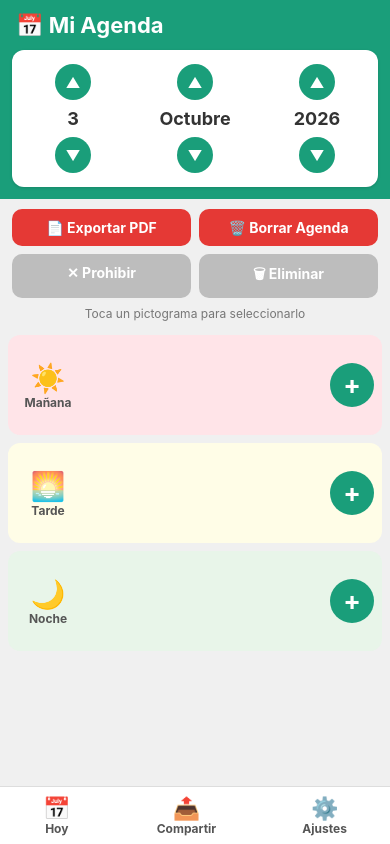
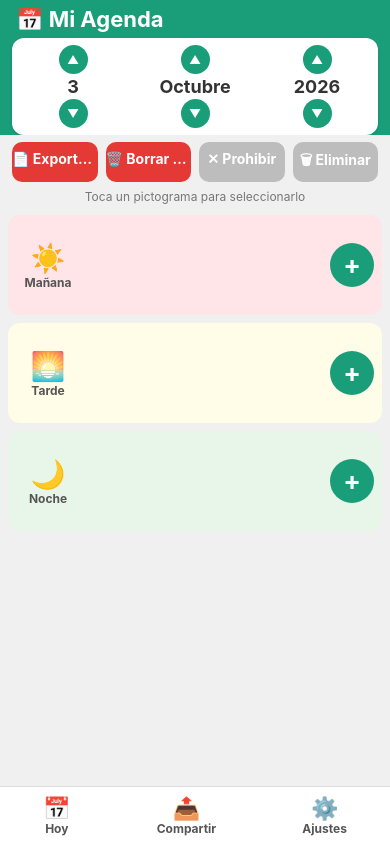
Before and after one commit to JorgesJ/AgendaPicto, a React Native app: screen / in a window 390 px wide. Built offline with nearby package versions, Linux system fonts and the light colour scheme; what expo-file-system would draw is missing.

Commit message:
Cabecera 25% y botones en una fila

```diff
--- a/src/components/DateSelector.tsx
+++ b/src/components/DateSelector.tsx
@@ -8,12 +8,13 @@ interface Props {
   month: number;
   year: number;
   onChange: (part: 'day' | 'month' | 'year', delta: number) => void;
+  height?: number;
 }
 
-function Arrow({ dir, onPress, size }: { dir: 'up' | 'down'; onPress: () => void; size: number }) {
+function Arrow({ dir, onPress, size, margin = 4 }: { dir: 'up' | 'down'; onPress: () => void; size: number; margin?: number }) {
   return (
     <TouchableOpacity
-      style={[styles.arrow, { width: size, height: size, borderRadius: size / 2 }]}
+      style={[styles.arrow, { width: size, height: size, borderRadius: size / 2, marginVertical: margin }]}
       onPress={onPress}
     >
       <Text style={[styles.arrowText, { fontSize: size * 0.4 }]}>{dir === 'up' ? '▲' : '▼'}</Text>
@@ -21,28 +22,37 @@ function Arrow({ dir, onPress, size }: { dir: 'up' | 'down'; onPress: () => void
   );
 }
 
-export default function DateSelector({ day, month, year, onChange }: Props) {
+export default function DateSelector({ day, month, year, onChange, height }: Props) {
   const { s } = useScale();
-  const arrowSize = s(36, 52);
-  const valueFontSize = s(18, 26);
-  const marginV = s(4, 8);
+  const compact = height !== undefined;
+  const arrowSize = compact ? Math.max(20, Math.floor((height - 16) / 2.75)) : s(36, 52);
+  const valueFontSize = compact ? Math.round(arrowSize * 0.62) : s(18, 26);
+  const marginV = compact ? 0 : s(4, 8);
+  const am = compact ? 2 : 4;
 
   return (
-    <View style={[styles.card, { paddingVertical: s(10, 16), marginHorizontal: s(12, 20), marginBottom: s(12, 16) }]}>
+    <View
+      style={[
+        styles.card,
+        compact
+          ? { height, paddingVertical: 4, marginHorizontal: s(12, 20), marginBottom: 0, alignItems: 'center' }
+          : { paddingVertical: s(10, 16), marginHorizontal: s(12, 20), marginBottom: s(12, 16) },
+      ]}
+    >
       <View style={styles.column}>
-        <Arrow dir="up" onPress={() => onChange('day', 1)} size={arrowSize} />
+        <Arrow dir="up" onPress={() => onChange('day', 1)} size={arrowSize} margin={am} />
         <Text style={[styles.value, { fontSize: valueFontSize, marginVertical: marginV }]}>{day}</Text>
-        <Arrow dir="down" onPress={() => onChange('day', -1)} size={arrowSize} />
+        <Arrow dir="down" onPress={() => onChange('day', -1)} size={arrowSize} margin={am} />
       </View>
       <View style={styles.column}>
-        <Arrow dir="up" onPress={() => onChange('month', 1)} size={arrowSize} />
+        <Arrow dir="up" onPress={() => onChange('month', 1)} size={arrowSize} margin={am} />
         <Text style={[styles.value, { fontSize: valueFontSize, marginVertical: marginV }]}>{MESES[month - 1]}</Text>
-        <Arrow dir="down" onPress={() => onChange('month', -1)} size={arrowSize} />
+        <Arrow dir="down" onPress={() => onChange('month', -1)} size={arrowSize} margin={am} />
       </View>
       <View style={styles.column}>
-        <Arrow dir="up" onPress={() => onChange('year', 1)} size={arrowSize} />
+        <Arrow dir="up" onPress={() => onChange('year', 1)} size={arrowSize} margin={am} />
         <Text style={[styles.value, { fontSize: valueFontSize, marginVertical: marginV }]}>{year}</Text>
-        <Arrow dir="down" onPress={() => onChange('year', -1)} size={arrowSize} />
+        <Arrow dir="down" onPress={() => onChange('year', -1)} size={arrowSize} margin={am} />
       </View>
     </View>
   );
--- a/src/screens/AgendaScreen.tsx
+++ b/src/screens/AgendaScreen.tsx
@@ -47,7 +47,7 @@ export default function AgendaScreen() {
     saveSettings,
   } = useAgenda();
 
-  const { s, factor } = useScale();
+  const { s, factor, height } = useScale();
 
   const [addPeriod, setAddPeriod] = useState<Period | null>(null);
   const [showDelete, setShowDelete] = useState(false);
@@ -150,12 +150,15 @@ export default function AgendaScreen() {
     }
   };
 
+  const topH = Math.round(height * 0.25);
+  const titleH = Math.round(topH * 0.18);
+  const dateH = Math.round(topH * 0.46);
+  const actionsH = topH - titleH - dateH;
   const headerPadH = s(16, 24);
-  const headerPadV = s(12, 18);
-  const headerFontSize = s(22, 30);
-  const actionFontSize = s(14, 18);
-  const actionPadV = s(10, 14);
-  const helpFontSize = s(12, 16);
+  const headerFontSize = Math.min(s(22, 30), Math.round(titleH * 0.7));
+  const actionFontSize = Math.min(s(14, 18), 16);
+  const actionPadV = Math.max(4, Math.round(actionsH * 0.1));
+  const helpFontSize = Math.min(s(12, 16), Math.round(actionsH * 0.2));
   const bottomEmojiFontSize = s(22, 32);
   const bottomTextFontSize = s(12, 16);
   const bottomPadH = s(20, 36);
@@ -163,30 +166,28 @@ export default function AgendaScreen() {
 
   return (
     <SafeAreaView style={styles.container} edges={['top', 'left', 'right']}>
-      <View style={[styles.header, { paddingHorizontal: headerPadH, paddingVertical: headerPadV }]}>
+      <View style={[styles.header, { paddingHorizontal: headerPadH, height: titleH }]}>
         <Text style={[styles.headerTitle, { fontSize: headerFontSize }]}>📅 Mi Agenda</Text>
       </View>
 
       <View style={styles.headerBackground}>
-        <DateSelector day={day} month={month} year={year} onChange={changeDate} />
+        <DateSelector day={day} month={month} year={year} onChange={changeDate} height={dateH} />
       </View>
 
-      <View style={[styles.actionsContainer, { paddingHorizontal: s(12, 20) }]}>
-        <View style={[styles.actionsRow, { marginBottom: s(8, 12) }]}>
+      <View style={[styles.actionsContainer, { paddingHorizontal: s(12, 20), height: actionsH }]}>
+        <View style={styles.actionsRow}>
           <TouchableOpacity
             style={[styles.actionButton, { backgroundColor: COLORS.exportar, paddingVertical: actionPadV }]}
             onPress={exportPdf}
           >
-            <Text style={[styles.actionText, { fontSize: actionFontSize }]}>📄 Exportar PDF</Text>
+            <Text numberOfLines={1} adjustsFontSizeToFit style={[styles.actionText, { fontSize: actionFontSize }]}>📄 Exportar PDF</Text>
           </TouchableOpacity>
           <TouchableOpacity
             style={[styles.actionButton, { backgroundColor: COLORS.borrar, paddingVertical: actionPadV }]}
             onPress={() => setShowClear(true)}
           >
-            <Text style={[styles.actionText, { fontSize: actionFontSize }]}>🗑️ Borrar Agenda</Text>
+            <Text numberOfLines={1} adjustsFontSizeToFit style={[styles.actionText, { fontSize: actionFontSize }]}>🗑️ Borrar Agenda</Text>
           </TouchableOpacity>
-        </View>
-        <View style={[styles.actionsRow, { marginBottom: s(8, 12) }]}>
           <TouchableOpacity
             style={[
               styles.actionButton,
@@ -195,7 +196,7 @@ export default function AgendaScreen() {
             onPress={toggleForbidden}
             disabled={!hasSelection}
           >
-            <Text style={[styles.actionText, { fontSize: actionFontSize }]}>✕ Prohibir</Text>
+            <Text numberOfLines={1} adjustsFontSizeToFit style={[styles.actionText, { fontSize: actionFontSize }]}>✕ Prohibir</Text>
           </TouchableOpacity>
           <TouchableOpacity
             style={[
@@ -205,10 +206,10 @@ export default function AgendaScreen() {
             onPress={() => setShowDelete(true)}
             disabled={!hasSelection}
           >
-            <Text style={[styles.actionText, { fontSize: actionFontSize }]}>🗑 Eliminar</Text>
+            <Text numberOfLines={1} adjustsFontSizeToFit style={[styles.actionText, { fontSize: actionFontSize }]}>🗑 Eliminar</Text>
           </TouchableOpacity>
         </View>
-        <Text style={[styles.helpText, { fontSize: helpFontSize, marginBottom: s(6, 10) }]}>
+        <Text numberOfLines={1} style={[styles.helpText, { fontSize: helpFontSize }]}>
           {hasSelection
             ? `Seleccionado: '${selectedPicto!.text}'`
             : 'Toca un pictograma para seleccionarlo'}
@@ -310,8 +311,7 @@ const styles = StyleSheet.create({
   },
   actionsContainer: {
     backgroundColor: COLORS.fondo,
-    paddingTop: 10,
-    paddingBottom: 4,
+    justifyContent: 'space-evenly',
   },
   actionsRow: {
     flexDirection: 'row',
```
